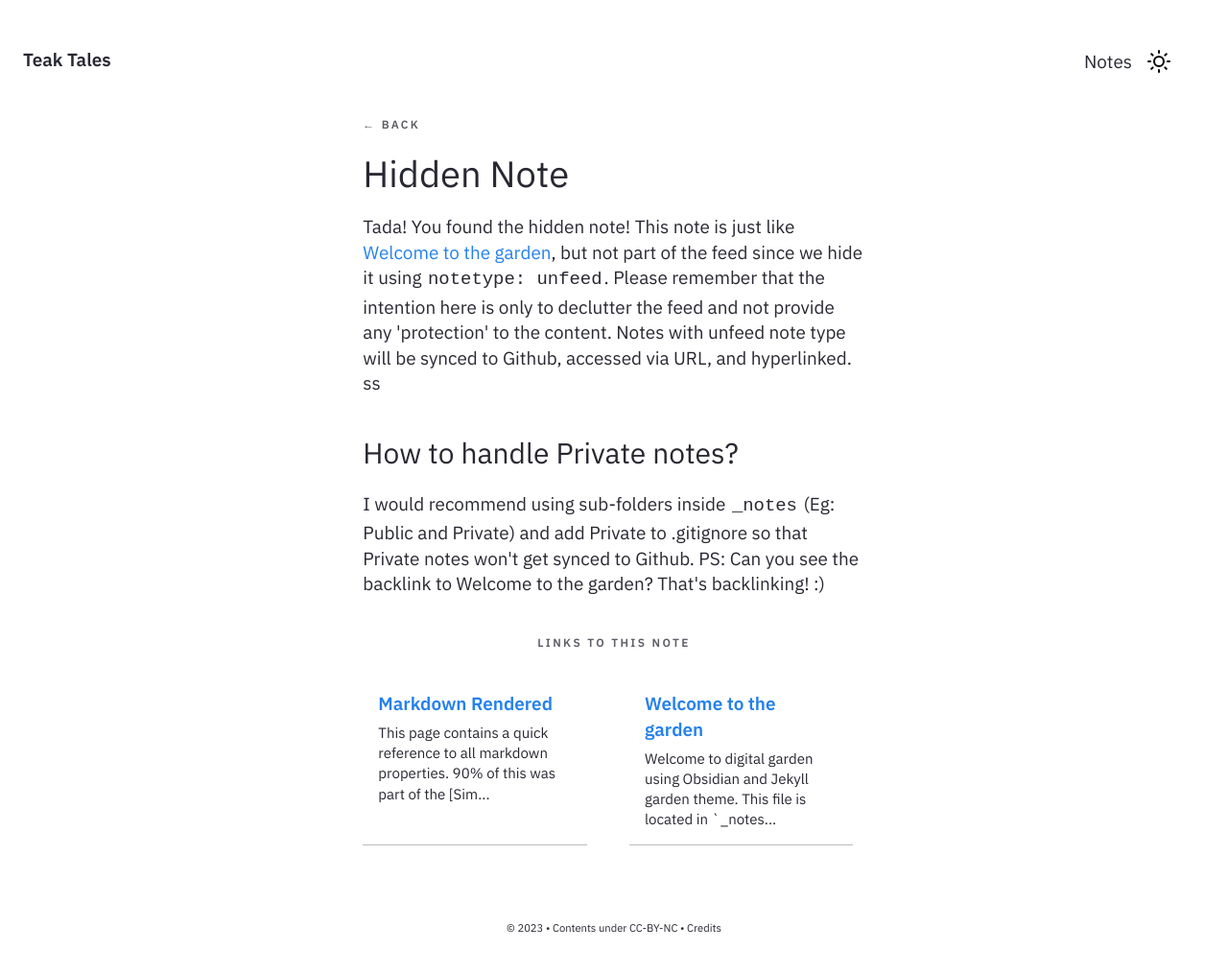
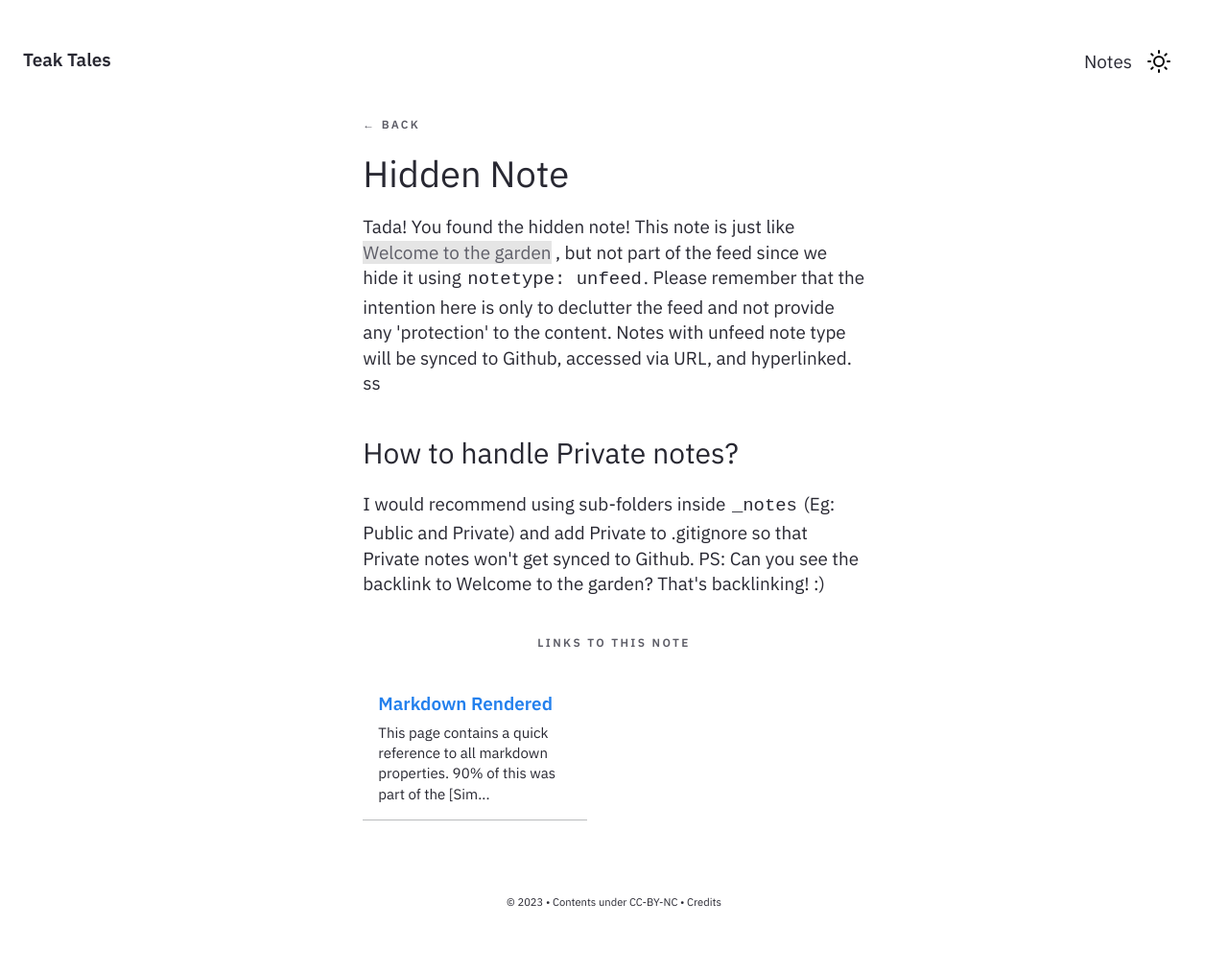
Before and after one commit to teaktales/teaktales.com, a Jekyll site: the page built from _notes/Public/Hidden Note.md, in a window 1280 px wide. Shown: the whole page at 96% size. Built offline with Jekyll 4.4.1, drawn with Linux system fonts in a browser that asks for light colours; after the commit the page ends 989 px from its top, so only the background shows below that.

```diff
--- a/_notes/Public/Welcome to the garden.md
+++ /dev/null
@@ -1,9 +0,0 @@
----
-title : Welcome to the garden
-feed: hide
-date : 15-04-2021
----
-
-Welcome to digital garden using Obsidian and Jekyll garden theme. This file is located in `_notes/Public`. Check the <a href="{{'/notes' | relative_url}}"> demo </a>, <a href="{{'/post/features' | relative_url}}"> features </a> to know more.
-
-Check [[Hidden Note]] to know how to create notes which won't appear on the feed!
```
Also changed, not shown: _notes/Public/Credits.md (+1 -0 lines), _notes/Public/Hidden Note.md (+1 -0 lines), _notes/Public/Markdown Rendered.md (+1 -0 lines), _notes/Public/Wood Species - Teak.md (+1 -0 lines).
